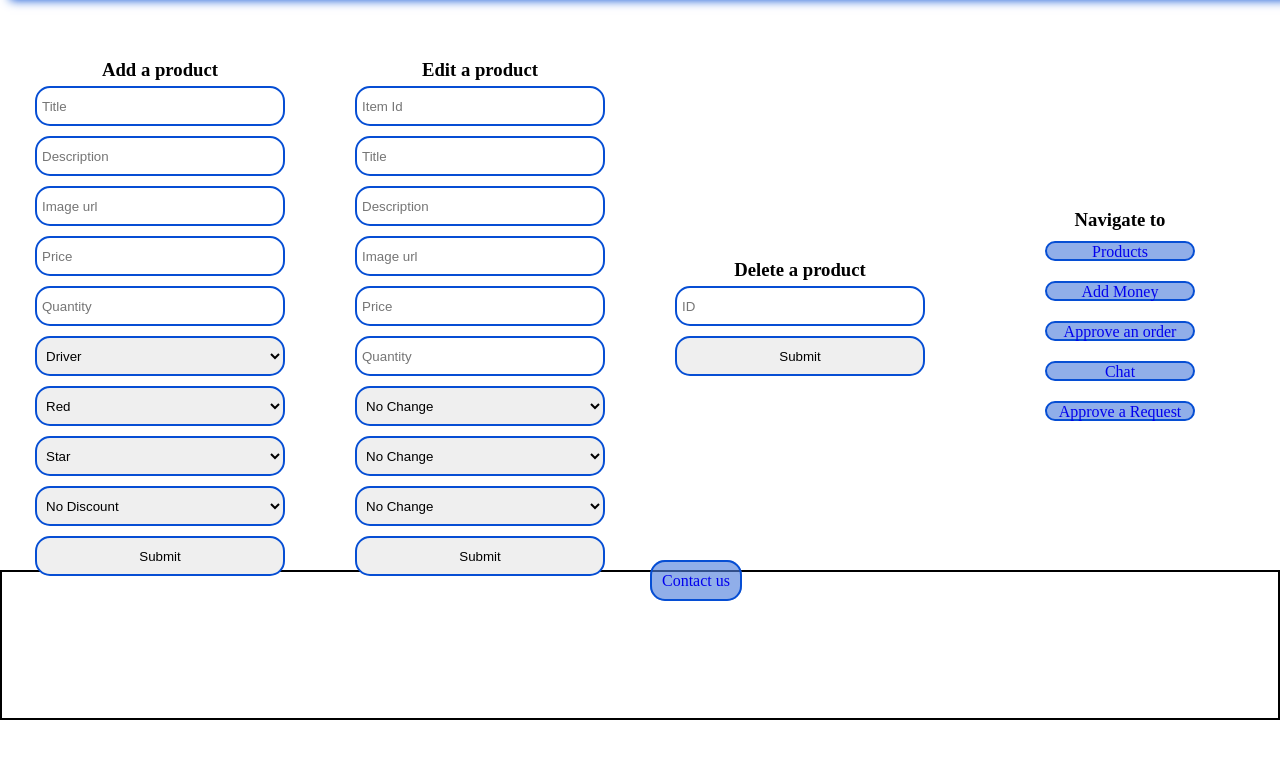
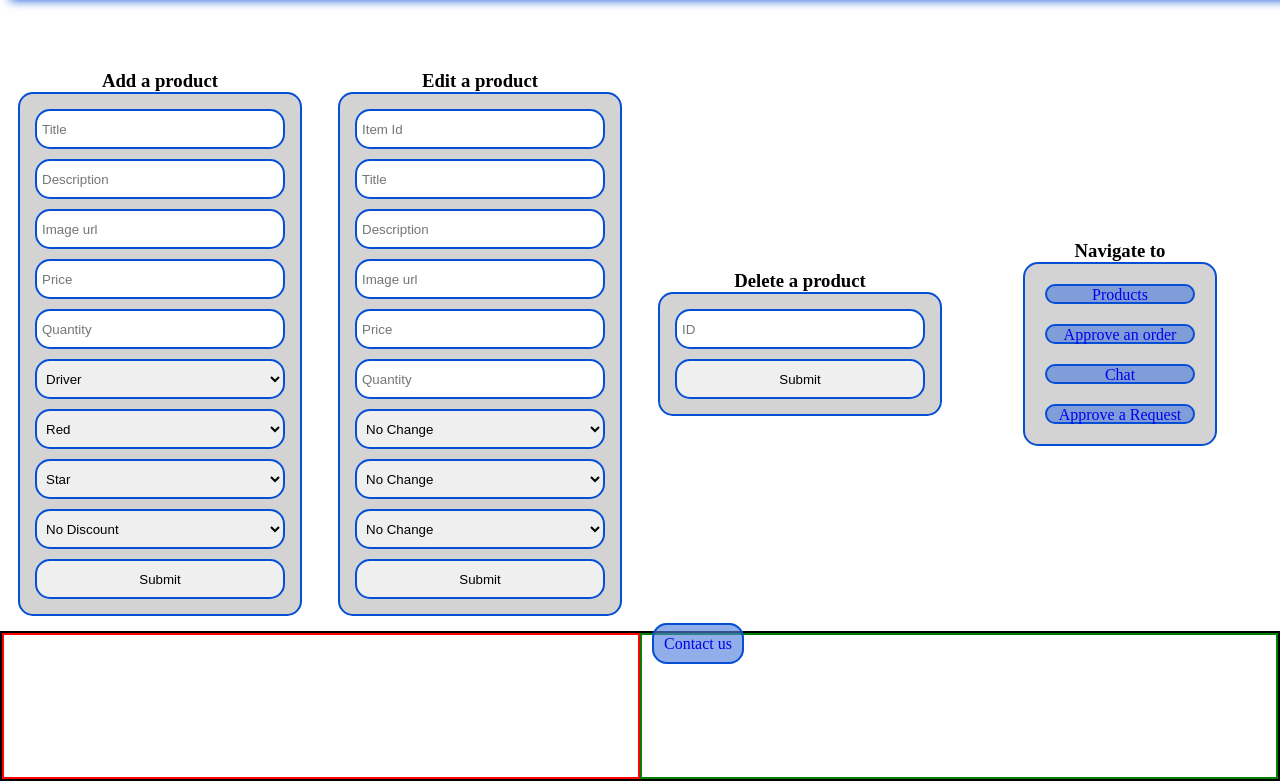
Before and after one commit to SoulCartel117/discsalesfinal, a Flask app: page /add_products in a window 1280 px wide. Shown: the part 100-881 px from the top of the page. Before the commit the page ends 820 px from the top, so only its background shows below. Run offline with Flask 2, Linux system fonts and the light colour scheme.

Commit message:
added styling accross all pages, updated footer

```diff
--- a/static/style/styleSheet.css
+++ b/static/style/styleSheet.css
@@ -398,8 +398,16 @@ select{
 .footer_left{
     width: 50%;
     height: 100%;
+    border: 2px solid red;
 }
 .footer_right{
     width: 50%;
     height: 100%;
+    border: 2px solid green;
 }
+.reg_border{
+    border: 2px solid rgba(6, 78, 212);
+    padding: 10px;
+    border-radius: 15px;
+    background-color: lightgrey;
+}
--- a/templates/Login.html
+++ b/templates/Login.html
@@ -9,15 +9,18 @@
 <div class="main">
     <div class="left">
         <h3>Login</h3>
+        <div class="reg_border">
             <form action="/login" method="post">
                 <input class="input" type="text" name="username" placeholder="Username" required> <br>
                 <input class="input" type="text" name="password" placeholder="Password" required> <br>
                 <input class="input" type="submit" value="Submit" class="submit">
             </form>
         </div>
+    </div>
     <div class="center"></div>
     <div class="right">
         <h3>Register</h3>
+        <div class="reg_border">
             <form action="/register" method="post">
                 <input class="input" type="text" name="username_reg" placeholder="Username" required> <br>
                 <input class="input" type="password" name="password1" placeholder="Password" required> <br>
@@ -32,7 +35,7 @@
                 </select><br>
                 <input type="submit" value="Submit" class="input">
             </form>
-
+        </div>
     </div>
 </div>
 {% endblock %}
--- a/templates/contact.html
+++ b/templates/contact.html
@@ -5,7 +5,7 @@
 </div>
 <div class="main">
     <div class="left">
-        <h3>Meet our Vendors</h3>
+        <h3>Our Customers</h3>
         {% for user in users %}
         <div class="review_details">
             <p class="line_item" style="width: 150px;">Username: {{ user[1] }}</p>
@@ -13,7 +13,7 @@
             <p class="line_item" style="width: 250px;">Email: {{ user[5] }}</p>
             <form action="send_chat" method="POST">
                 <input value="{{ user[0] }}" name="id" class="hidden">
-                <input type="submit" value="Send a Chat">
+                <input class="submit" type="submit" value="Send a Chat" style="width: 100px; border-radius: 15px; height: 40px; margin-top: 5px;">
             </form>
         </div>
         {% endfor %}
--- a/templates/contact_users.html
+++ b/templates/contact_users.html
@@ -13,7 +13,7 @@
             <p class="line_item" style="width: 250px;">Email: {{ vendor[5] }}</p>
             <form action="send_chat" method="POST">
                 <input value="{{ vendor[0] }}" name="id" class="hidden">
-                <input type="submit" value="Send a Chat">
+                <input class="submit" type="submit" value="Send a Chat" style="width: 100px; border-radius: 15px; height: 40px; margin-top: 5px;">
             </form>
         </div>
         {% endfor %}
@@ -27,7 +27,7 @@
             <p class="line_item" style="width: 250px;">Email: {{ admin[5] }}</p>
             <form action="send_chat" method="POST">
                 <input value="{{ admin[0] }}" name="id" class="hidden">
-                <input type="submit" value="Send a Chat">
+                <input class="submit" type="submit" value="Send a Chat" style="width: 100px; border-radius: 15px; height: 40px; margin-top: 5px;">
             </form>
         </div>
         {% endfor %}
--- a/templates/vendor_home.html
+++ b/templates/vendor_home.html
@@ -6,9 +6,10 @@
     {{ valid_vendor }}
     {{ updated }}
 </div>
-<div class="main" height: auto; overflow: auto;>
+<div class="main" style="height: auto; overflow: auto; margin-bottom: 15px;">
     <div class="left">
         <h3>Add a product</h3>
+        <div class="reg_border">
             <form action="/add_products" method="POST">
                 <input class="input" type="text" name="title" placeholder="Title" required><br>
                 <input class="input" type="text" name="desc" placeholder="Description" required><br>
@@ -39,8 +40,10 @@
                 <input class="input" type="submit" value="Submit">
             </form>
         </div>
+    </div>
     <div class="right">
         <h3>Edit a product</h3>
+        <div class="reg_border">
             <form action="edit_products" method="POST">
                 <input class="input" type="number" name="e_id" placeholder="Item Id" required><br>
                 <input class="input" type="text" name="e_title" placeholder="Title" ><br>
@@ -70,20 +73,24 @@
                 <input class="input" type="submit" value="Submit">
             </form>
         </div>
+    </div>
     <div class="left">
         <h3>Delete a product</h3>
+        <div class="reg_border">
             <form action="delete_products" method="POST">
                 <input class="input" type="number" name="delete_id" placeholder="ID" required><br>
                 <input class="input" type="submit" value="Submit">
             </form>
         </div>
+    </div>
     <div class="right">
         <h3>Navigate to</h3>
+        <div class="reg_border" style="display: flex; flex-direction: column;">
             <a href="products" class="a">Products</a>
-        <a href="user_add" class="a">Add Money</a>
             <a href="approve" class="a">Approve an order</a>
             <a href="contact" class="a">Chat</a>
             <a href="approve_request" class="a">Approve a Request</a>
         </div>
     </div>
+</div>
 {% endblock %}
```
Also changed, not shown: templates/approve.html (+11 -9 lines), templates/user_home.html (+8 -7 lines). Lines whose indentation alone changed are shown as unchanged.
